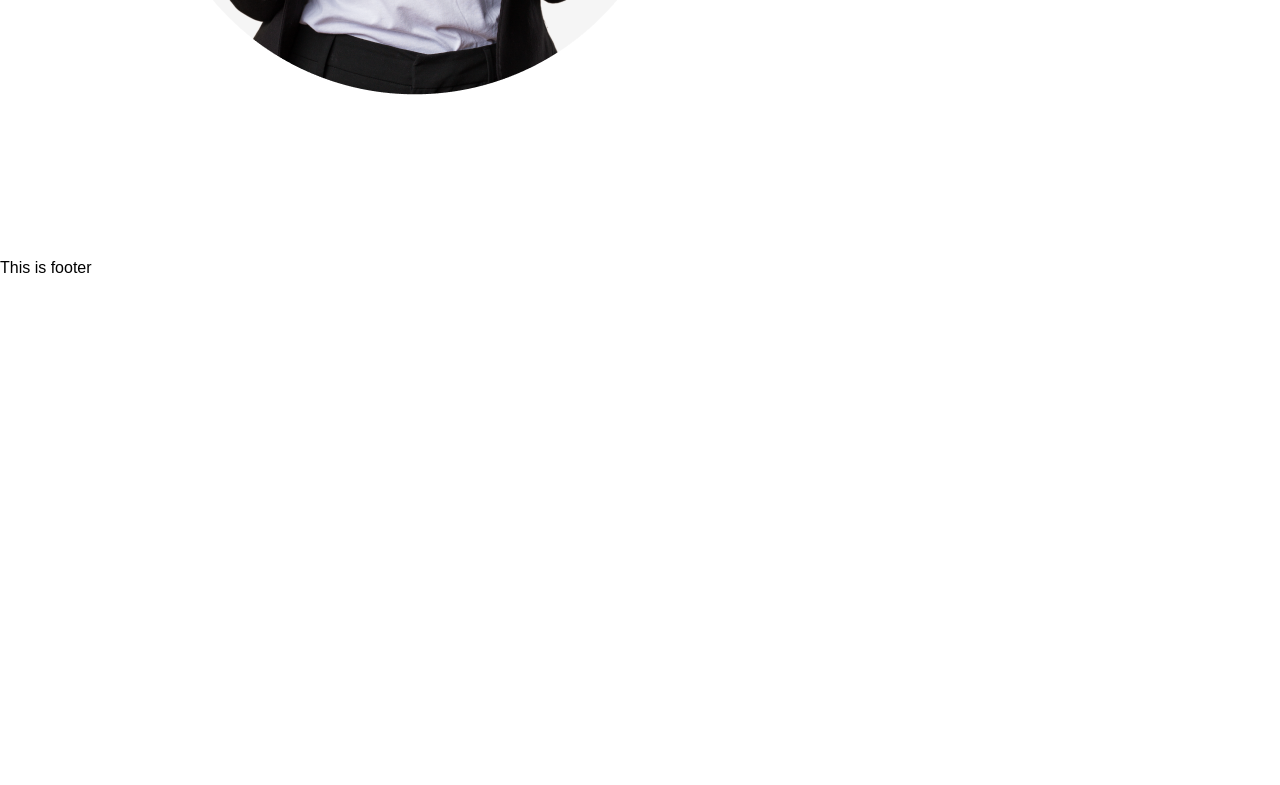
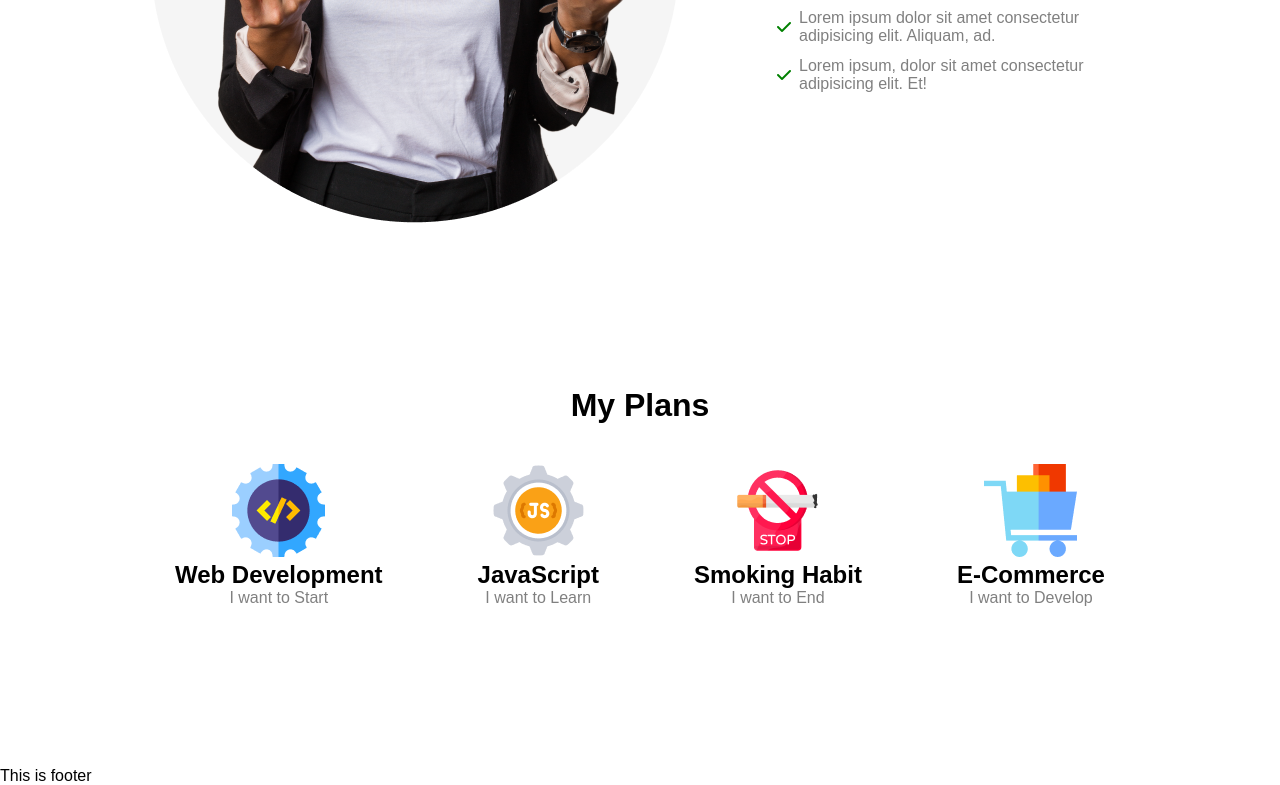
Before and after one commit to Ashiqur2279/project-01, a plain HTML site: page index.html in a window 1280 px wide. Shown: the part 1448-2233 px from the top of the page. Before the commit the page ends 1725 px from the top, so only its background shows below. Drawn offline with Linux system fonts and the light colour scheme.

Commit message:
My Plans Added

```diff
--- a/index.html
+++ b/index.html
@@ -22,9 +22,9 @@
                 debitis expedita labore eos mollitia optio explicabo. Commodi a vel asperiores architecto ab, eaque facilis
                 doloremque perspiciatis.
             </p>
-            <button>
-                Contact Us
-            </button>
+                <button>
+                    Contact Us
+                </button>
         </div>
     </header>
     <main class="main">
@@ -63,6 +63,35 @@
                 </ul>
             </div>
         </div>
+        <div class="my_plan">
+            <div class="plan_head">
+                <h1>
+                    My Plans
+                </h1>
+            </div>
+            <div class="plans">
+                <div class="plan_content">
+                    <img src="./images/icons/web.png" alt="Web Development">
+                    <h2>Web Development</h2>
+                    <p>I want to Start</p>
+                </div>
+                <div class="plan_content">
+                    <img src="./images/icons/js.png" alt="Java Script">
+                    <h2>JavaScript</h2>
+                    <p>I want to Learn</p>
+                </div>
+                <div class="plan_content">
+                    <img src="./images/icons/smoke.png" alt="Smoking Habit">
+                    <h2>Smoking Habit</h2>
+                    <p>I want to End</p>
+                </div>
+                <div class="plan_content">
+                    <img src="./images/icons/ecom.png" alt="E-commerce">
+                    <h2>E-Commerce</h2>
+                    <p>I want to Develop</p>
+                </div>
+            </div>
+        </div>
     </main>
     <footer class="footer">
         This is footer
--- a/style/style.css
+++ b/style/style.css
@@ -15,7 +15,7 @@
     text-align: right;
     margin-right: 10%;
     margin-left: 60%;
-    padding-top: 15%;
+    padding-top: 10rem;
 }
 .heading_content h1{
    font-size: 50px;
@@ -37,6 +37,7 @@
     border-radius: 5px;
     border: none;
     font-size: 20px;
+    margin-bottom: 10rem;
 }
 
 /* main content */
@@ -72,3 +73,40 @@
     margin-right: .5rem;
     font-weight: bolder;
 }
+
+/* my plans  */
+.my_plan{
+    /* display: flex; */
+    justify-content: center;
+}
+.plan_head{
+    display: flex;
+    justify-content: center;
+    margin-bottom: 2.5rem;
+}
+/* .plans{
+    margin-right: 5rem;
+    margin-left: 5rem;
+}
+.plan_content{
+   display: flex;
+   justify-items: center;
+   align-items: center;
+} */
+
+.plans {
+    display: flex;
+    /* justify-content: center; */
+    justify-content: space-evenly;
+    align-items: center;
+    margin-left: 5rem;
+    margin-right: 5rem;
+    margin-bottom: 10rem;
+}
+
+.plan_content {
+    text-align: center;
+}
+.plan_content p{
+    color: grey;
+}
```
